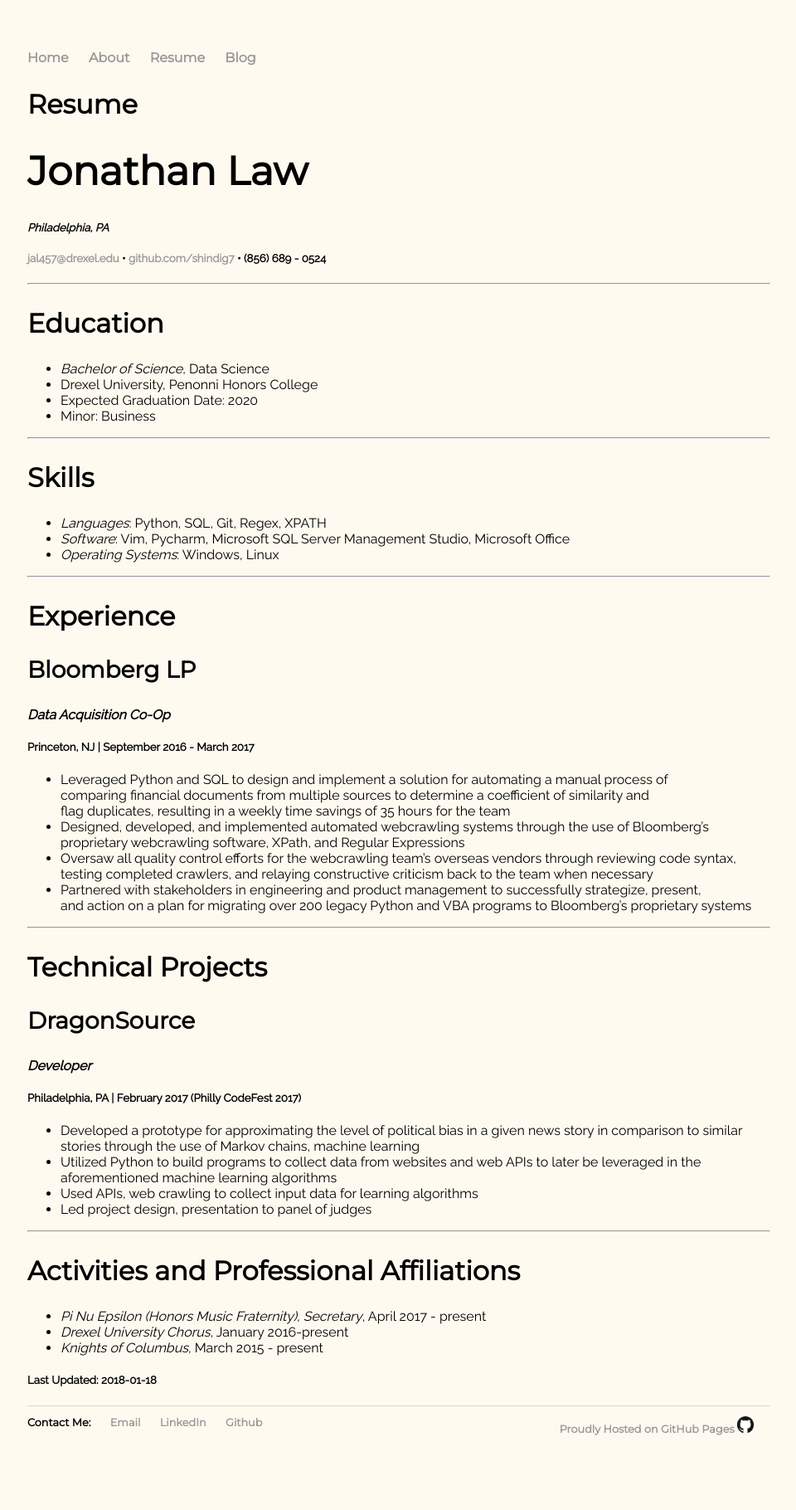
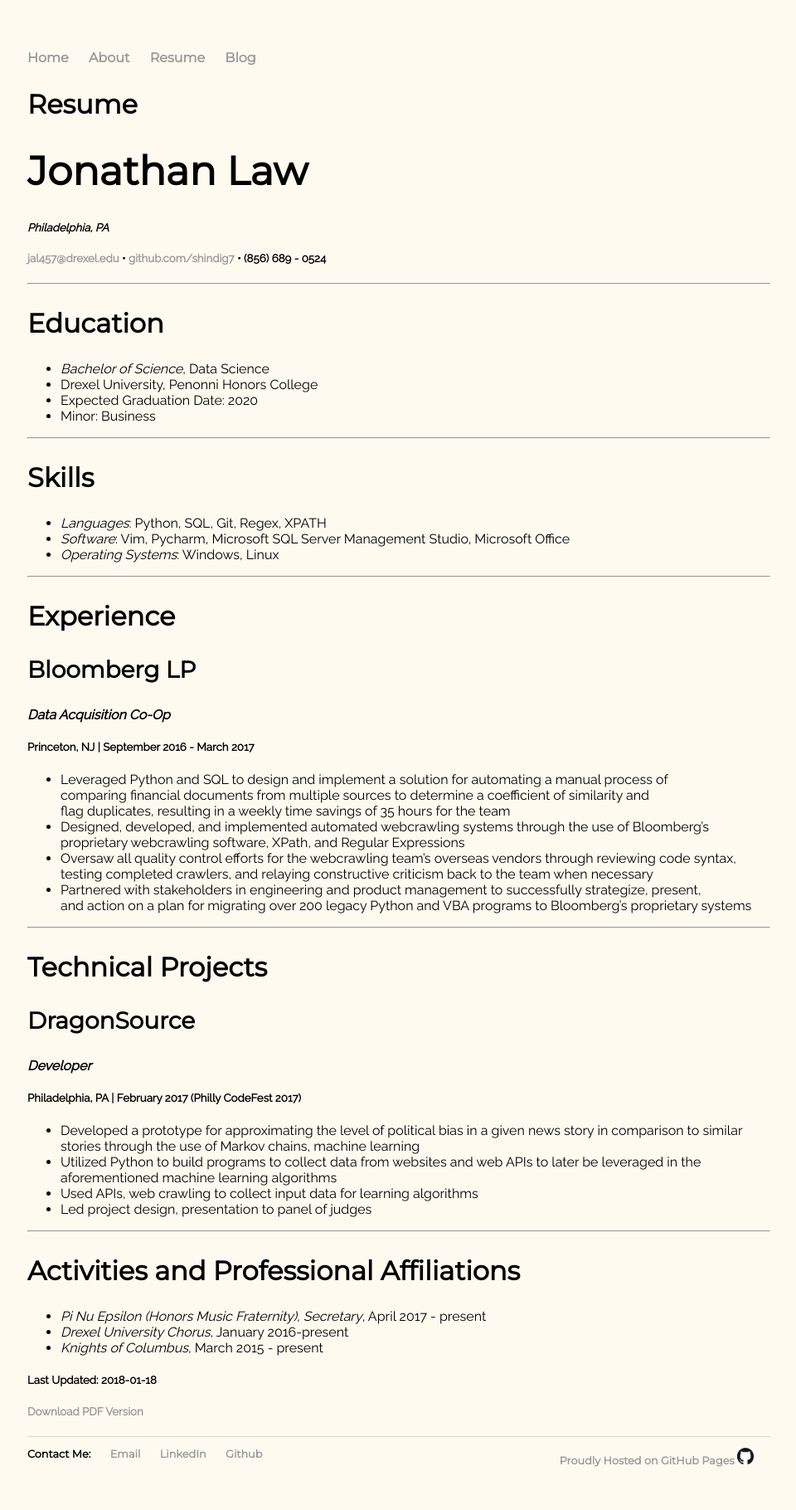
Before and after one commit to shindig7/my-site, a Jekyll site: the page built from resume.md, in a window 1280 px wide. Shown: the whole page at 83% size, without its empty margins (159-1119 px from the left). Built offline with Jekyll 4.4.1, drawn with Linux system fonts in a browser that asks for light colours; before the commit the page ends 1782 px from its top, so only the background shows below that.

Commit message:
Added Resume download link

```diff
--- a/resume.md
+++ b/resume.md
@@ -60,3 +60,4 @@
 
 
 ##### Last Updated: {{ page.date }}
+##### [Download PDF Version](www.jonathan-a-law.com/files/Resume.pdf)
```
